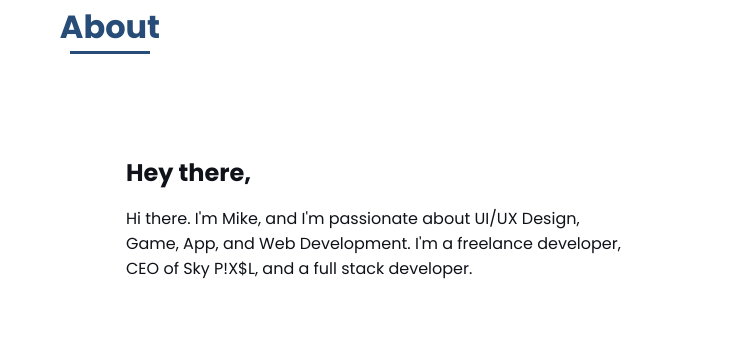
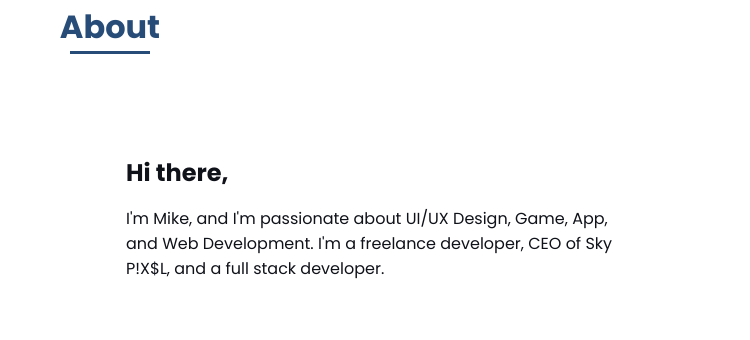
Before and after one commit to Misha76452/misha.github.io, a plain HTML site: page index.html in a window 1280 px wide. Shown: the part 877-1217 px from the top of the page, 530-1280 px from the left. Drawn offline with nearby package versions, Linux system fonts and the light colour scheme.

Commit message:
Update index.html

```diff
--- a/index.html
+++ b/index.html
@@ -753,8 +753,8 @@
                     </div>
 
                     <div>
-                        <h2 class="about__subtitle">Hey there,</h2>
-                        <p class="about__text">Hi there. I'm Mike, and I'm passionate about UI/UX Design, Game, App, and Web Development. I'm a freelance developer, CEO of Sky P!X$L, and a full stack developer.</p>
+                        <h2 class="about__subtitle">Hi there,</h2>
+                        <p class="about__text">I'm Mike, and I'm passionate about UI/UX Design, Game, App, and Web Development. I'm a freelance developer, CEO of Sky P!X$L, and a full stack developer.</p>
                     </div>
                 </div>
             </section>
```
